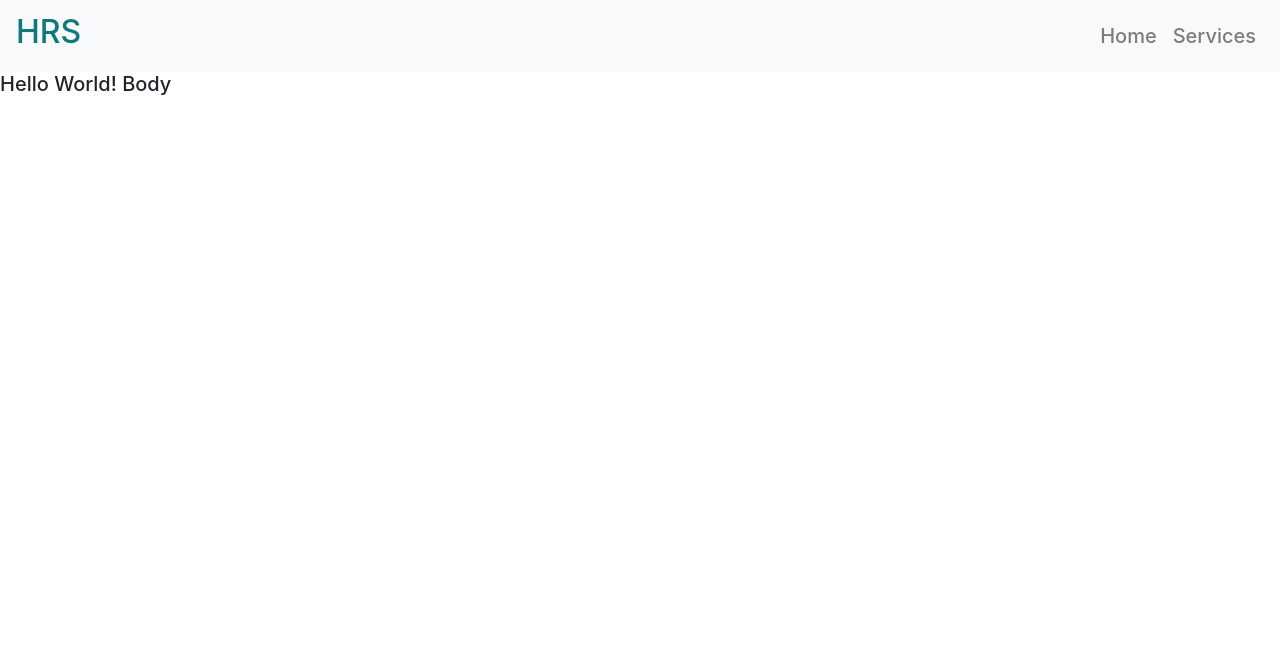
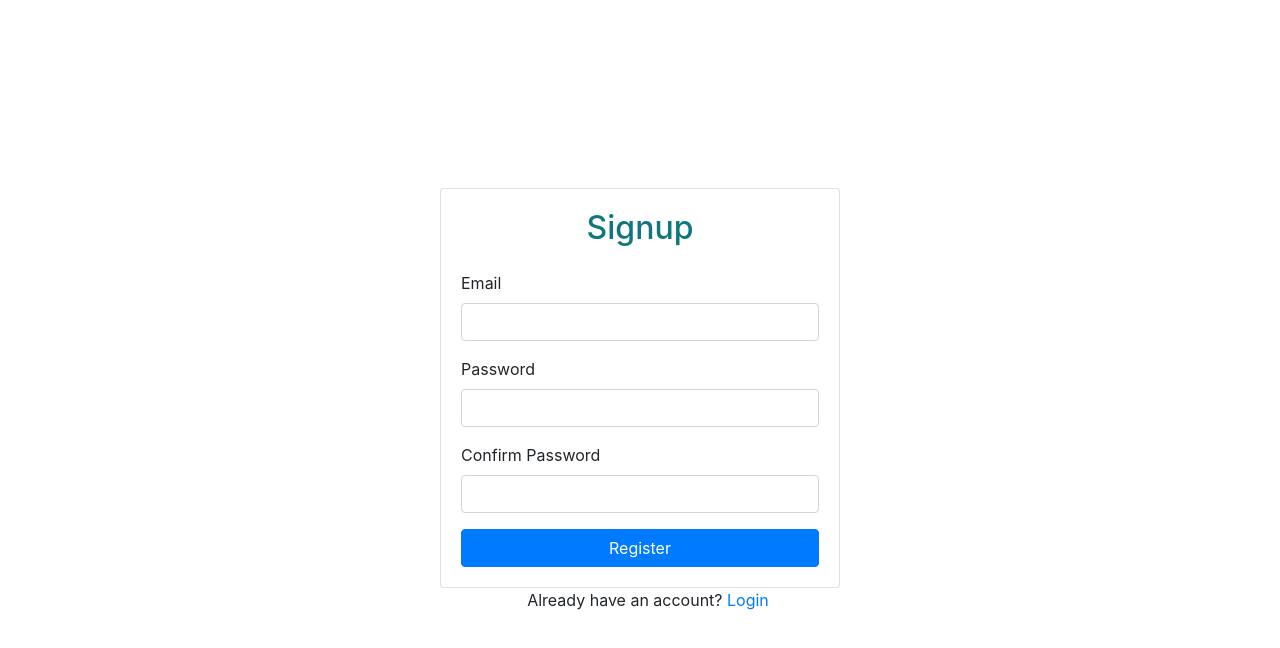
Before and after one commit to mukeshs1510/hotel_recomandation_reactjs, a React (Create React App) app: page /signup in a window 1280 px wide. Shown: the top 648 px of the page. Built offline with nearby package versions, Linux system fonts and the light colour scheme; no server answers.

Commit message:
Done with Auth

```diff
--- a/package.json
+++ b/package.json
@@ -7,9 +7,11 @@
     "@testing-library/react": "^11.2.5",
     "@testing-library/user-event": "^12.8.1",
     "bootstrap": "^4.6.0",
+    "firebase": "^8.3.1",
     "react": "^17.0.1",
     "react-bootstrap": "^1.5.1",
     "react-dom": "^17.0.1",
+    "react-router-dom": "^5.2.0",
     "react-scripts": "4.0.3",
     "web-vitals": "^1.1.0"
   },
--- a/src/App.js
+++ b/src/App.js
@@ -1,12 +1,23 @@
+import React from "react";
 import "./App.css";
+import SIgnup from "./Components/Screens/SIgnup";
+import { AuthProvider } from "./database/AuthContext";
+import { BrowserRouter as Router, Switch, Route } from "react-router-dom";
 import HomePage from "./Components/Screens/HomePage";
-import Navbar from "./Components/Screens/Navbar";
+import Login from "./Components/Screens/Login";
 
 function App() {
   return (
-    <div className="App">
-      <Navbar />
-      <HomePage />
+    <div>
+      <Router>
+        <AuthProvider>
+          <Switch>
+            <Route path="/" exact component={HomePage} />
+            <Route path="/signup" component={SIgnup} />
+            <Route path="/login" component={Login} />
+          </Switch>
+        </AuthProvider>
+      </Router>
     </div>
   );
 }
--- a/src/Components/Screens/HomePage.js
+++ b/src/Components/Screens/HomePage.js
@@ -1,11 +1,11 @@
-import React, { Component } from "react";
+import React from "react";
+import Navbar from "./Navbar";
 
-export default class HomePage extends Component {
-  render() {
-    return (
-      <div>
-        <h5 className="body">Hello World! Body</h5>
-      </div>
-    );
-  }
+export default function HomePage() {
+  return (
+    <div>
+      <Navbar />
+      <h5>Hello World! Body</h5>
+    </div>
+  );
 }
--- /dev/null
+++ b/src/Components/Screens/Login.js
@@ -0,0 +1,69 @@
+import React, { useRef, useState } from "react";
+import { Card, Button, Form, Alert } from "react-bootstrap";
+import { useAuth } from "../../database/AuthContext";
+import { Container } from "react-bootstrap";
+import { Link, useHistory } from "react-router-dom";
+
+export default function Login() {
+  const emailRef = useRef();
+  const passwordRef = useRef();
+  const history = useHistory();
+
+  const { login } = useAuth();
+
+  const [error, setError] = useState("");
+  const [loading, setLoading] = useState(false);
+
+  async function handleSubmit(e) {
+    e.preventDefault();
+
+    try {
+      setError("");
+      setLoading(true);
+      await login(emailRef.current.value, passwordRef.current.value);
+      history.push("/");
+    } catch (e) {
+      setError("Failed to Login");
+    }
+    setLoading(false);
+  }
+
+  return (
+    <>
+      <Container
+        className="d-flex align-items-center justify-content-center"
+        style={{ minHeight: "100vh" }}
+      >
+        <div className="w-100" style={{ maxWidth: "400px" }}>
+          <Card>
+            <Card.Body>
+              <h2 className="text-center mb-4">Login</h2>
+              {error && <Alert variant="danger">{error}</Alert>}
+              <Form onSubmit={handleSubmit}>
+                <Form.Group id="email">
+                  <Form.Label>Email</Form.Label>
+                  <Form.Control type="email" ref={emailRef} required />
+                </Form.Group>
+                <Form.Group id="password">
+                  <Form.Label>Password</Form.Label>
+                  <Form.Control type="password" ref={passwordRef} required />
+                </Form.Group>
+              </Form>
+              <Button
+                disabled={loading}
+                className="w-100"
+                type="submit"
+                onClick={handleSubmit}
+              >
+                Login
+              </Button>
+            </Card.Body>
+          </Card>
+          <div className="w-100 text-center ml-2">
+            Need an account? <Link to="/signup">Register</Link>
+          </div>
+        </div>
+      </Container>
+    </>
+  );
+}
--- a/src/Components/Screens/Navbar.js
+++ b/src/Components/Screens/Navbar.js
@@ -1,20 +1,75 @@
-import React from "react";
+import React, { useState } from "react";
 import * as ReactBootStrap from "react-bootstrap";
+import { useAuth } from "../../database/AuthContext";
+import { Link, useHistory } from "react-router-dom";
+import { Button } from "react-bootstrap";
 
 export default function Navbar() {
+  const { currentUser, logout } = useAuth();
+
+  const history = useHistory();
+  // const [status, setStatus] = useState("Signin");
+
+  // const checkLoginStatus = () => {
+  //   if (currentUser == null) {
+  //     setStatus = "Signin";
+  //   } else {
+  //     setStatus = "Logout";
+  //   }
+  // };
+
+  async function logOut() {
+    try {
+      await logout();
+      history.push("/login");
+    } catch (error) {}
+  }
+
   return (
-    <ReactBootStrap.Navbar bg="light" expand="lg">
+    <ReactBootStrap.Navbar bg="dark" expand="lg">
       <ReactBootStrap.Navbar.Brand href="#home">
-        <h2>HRS</h2>
+        <h4 style={{ color: "#CAD5E2", paddingLeft: 30 }}>
+          Hotel Recomandation System
+        </h4>
       </ReactBootStrap.Navbar.Brand>
       <ReactBootStrap.Navbar.Toggle aria-controls="basic-navbar-nav" />
       <ReactBootStrap.Navbar.Collapse id="basic-navbar-nav">
-        <ReactBootStrap.Nav className="ml-auto mr-50">
-          <ReactBootStrap.Nav.Link className="hover" href="#home">
+        <ReactBootStrap.Nav className="ml-auto">
+          <ReactBootStrap.Nav.Link
+            style={{ color: "white", fontSize: 18 }}
+            className="hover"
+            href="#home"
+          >
             Home
           </ReactBootStrap.Nav.Link>
-          <ReactBootStrap.Nav.Link className="hover" href="#home">
+          <ReactBootStrap.Nav.Link
+            style={{
+              color: "white",
+              fontSize: 18,
+              textAlign: "center",
+              justifyContent: "center",
+            }}
+            className="hover"
+            href="#home"
+          >
             Services
+          </ReactBootStrap.Nav.Link>
+          <ReactBootStrap.Nav.Link
+            style={{ color: "white", fontSize: 18 }}
+            className="hover"
+            href="#home"
+          >
+            <Button
+              style={{
+                alignItems: "center",
+                backgroundColor: "#343A40",
+                borderColor: "white",
+                color: "white",
+              }}
+              onClick={logOut}
+            >
+              Logout
+            </Button>
           </ReactBootStrap.Nav.Link>
         </ReactBootStrap.Nav>
       </ReactBootStrap.Navbar.Collapse>
--- /dev/null
+++ b/src/Components/Screens/SIgnup.js
@@ -0,0 +1,82 @@
+import React, { useRef, useState } from "react";
+import { Card, Button, Form, Alert } from "react-bootstrap";
+import { useAuth } from "../../database/AuthContext";
+import { Container } from "react-bootstrap";
+import { Link, useHistory } from "react-router-dom";
+
+export default function SIgnup() {
+  const emailRef = useRef();
+  const passwordRef = useRef();
+  const confirmPasswordRef = useRef();
+  const history = useHistory();
+
+  const { signup } = useAuth();
+
+  const [error, setError] = useState("");
+  const [loading, setLoading] = useState(false);
+
+  async function handleSubmit(e) {
+    e.preventDefault();
+
+    if (passwordRef.current.value !== confirmPasswordRef.current.value) {
+      return setError("Password do not match");
+    }
+
+    try {
+      setError("");
+      setLoading(true);
+      await signup(emailRef.current.value, passwordRef.current.value);
+      history.push("/");
+    } catch (e) {
+      setError("Failed to create an account");
+    }
+    setLoading(false);
+  }
+
+  return (
+    <>
+      <Container
+        className="d-flex align-items-center justify-content-center"
+        style={{ minHeight: "100vh" }}
+      >
+        <div className="w-100" style={{ maxWidth: "400px" }}>
+          <Card>
+            <Card.Body>
+              <h2 className="text-center mb-4">Signup</h2>
+              {error && <Alert variant="danger">{error}</Alert>}
+              <Form onSubmit={handleSubmit}>
+                <Form.Group id="email">
+                  <Form.Label>Email</Form.Label>
+                  <Form.Control type="email" ref={emailRef} required />
+                </Form.Group>
+                <Form.Group id="password">
+                  <Form.Label>Password</Form.Label>
+                  <Form.Control type="password" ref={passwordRef} required />
+                </Form.Group>
+                <Form.Group id="confirm-password">
+                  <Form.Label>Confirm Password</Form.Label>
+                  <Form.Control
+                    type="password"
+                    ref={confirmPasswordRef}
+                    required
+                  />
+                </Form.Group>
+              </Form>
+              <Button
+                disabled={loading}
+                className="w-100"
+                type="submit"
+                onClick={handleSubmit}
+              >
+                Register
+              </Button>
+            </Card.Body>
+          </Card>
+          <div className="w-100 text-center ml-2">
+            Already have an account? <Link to="/login">Login</Link>
+          </div>
+        </div>
+      </Container>
+    </>
+  );
+}
--- /dev/null
+++ b/src/database/AuthContext.js
@@ -0,0 +1,44 @@
+import React, { useContext, useState, useEffect } from "react";
+import { auth } from "./firebase_cred";
+
+const AuthCon = React.createContext();
+
+export function useAuth() {
+  return useContext(AuthCon);
+}
+
+export function AuthProvider({ children }) {
+  const [currentUser, setCurrentUser] = useState();
+  const [loading, setLoading] = useState(true);
+
+  function signup(email, password) {
+    return auth.createUserWithEmailAndPassword(email, password);
+  }
+
+  function login(email, password) {
+    return auth.signInWithEmailAndPassword(email, password);
+  }
+
+  function logout() {
+    return auth.signOut();
+  }
+
+  useEffect(() => {
+    const unsubscribe = auth.onAuthStateChanged((user) => {
+      setCurrentUser(user);
+      setLoading(false);
+    });
+
+    return unsubscribe;
+  }, []);
+
+  const value = {
+    currentUser,
+    signup,
+    login,
+    logout,
+  };
+  return (
+    <AuthCon.Provider value={value}>{!loading && children}</AuthCon.Provider>
+  );
+}
--- /dev/null
+++ b/src/database/firebase_cred.js
@@ -0,0 +1,17 @@
+import firebase from "firebase/app";
+import "firebase/auth";
+// import firebase from "firebase/app";
+// import "firebase/auth";
+
+const app = firebase.initializeApp({
+  apiKey: "AIzaSyC_9MPCVnTreuUmSTIlwlxCRK_Ii0aA1Ow",
+  authDomain: "hotelmanagementsystemreact.firebaseapp.com",
+  projectId: "hotelmanagementsystemreact",
+  storageBucket: "hotelmanagementsystemreact.appspot.com",
+  messagingSenderId: "775026232239",
+  appId: "1:775026232239:web:75853dfc382ece4ecefd5a",
+  measurementId: "G-PZ4FX13VSZ",
+});
+
+export const auth = app.auth();
+export default app;
```
Also changed, not shown: 1 other file (tests, documents, lock files or other folders).
